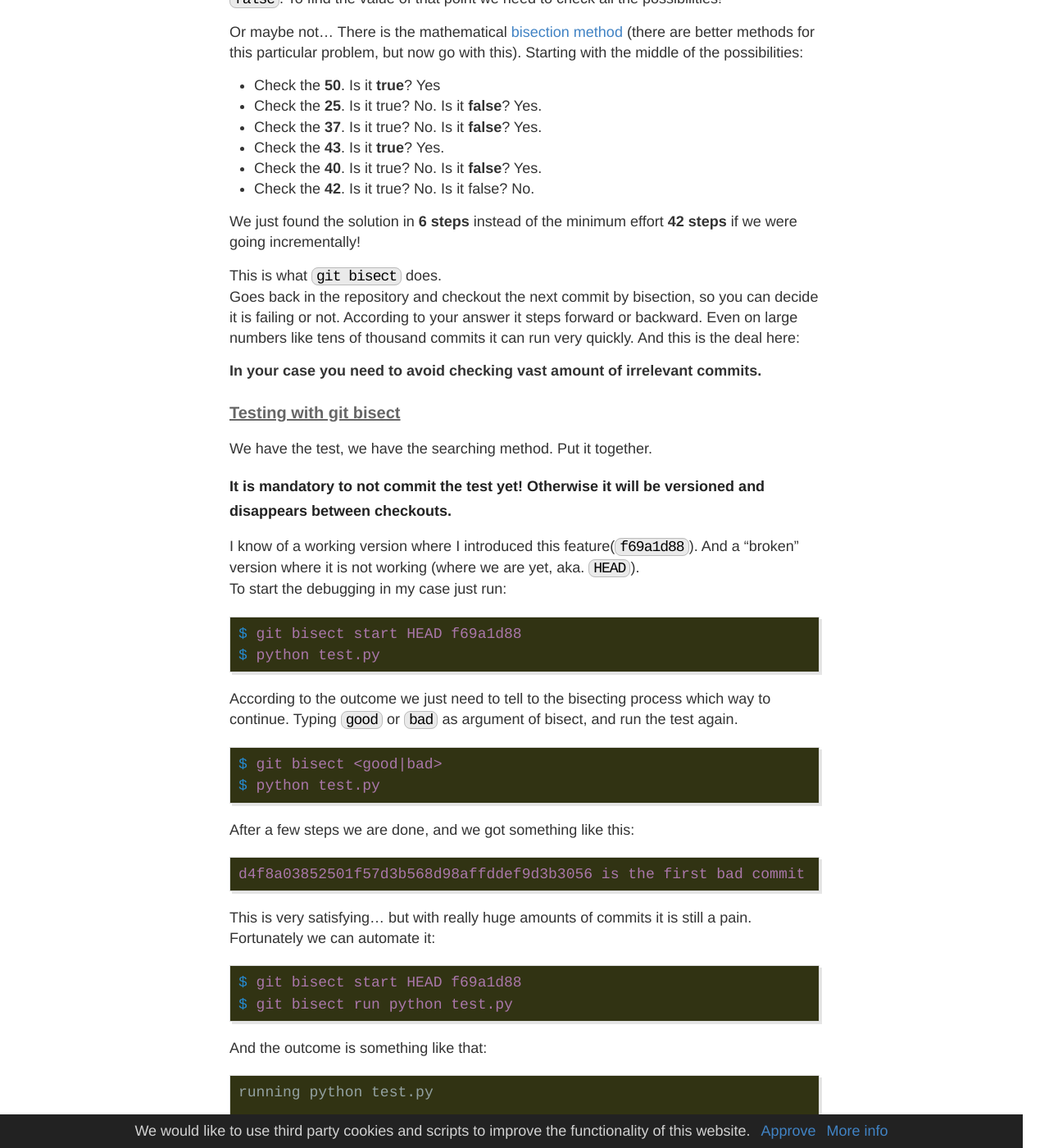
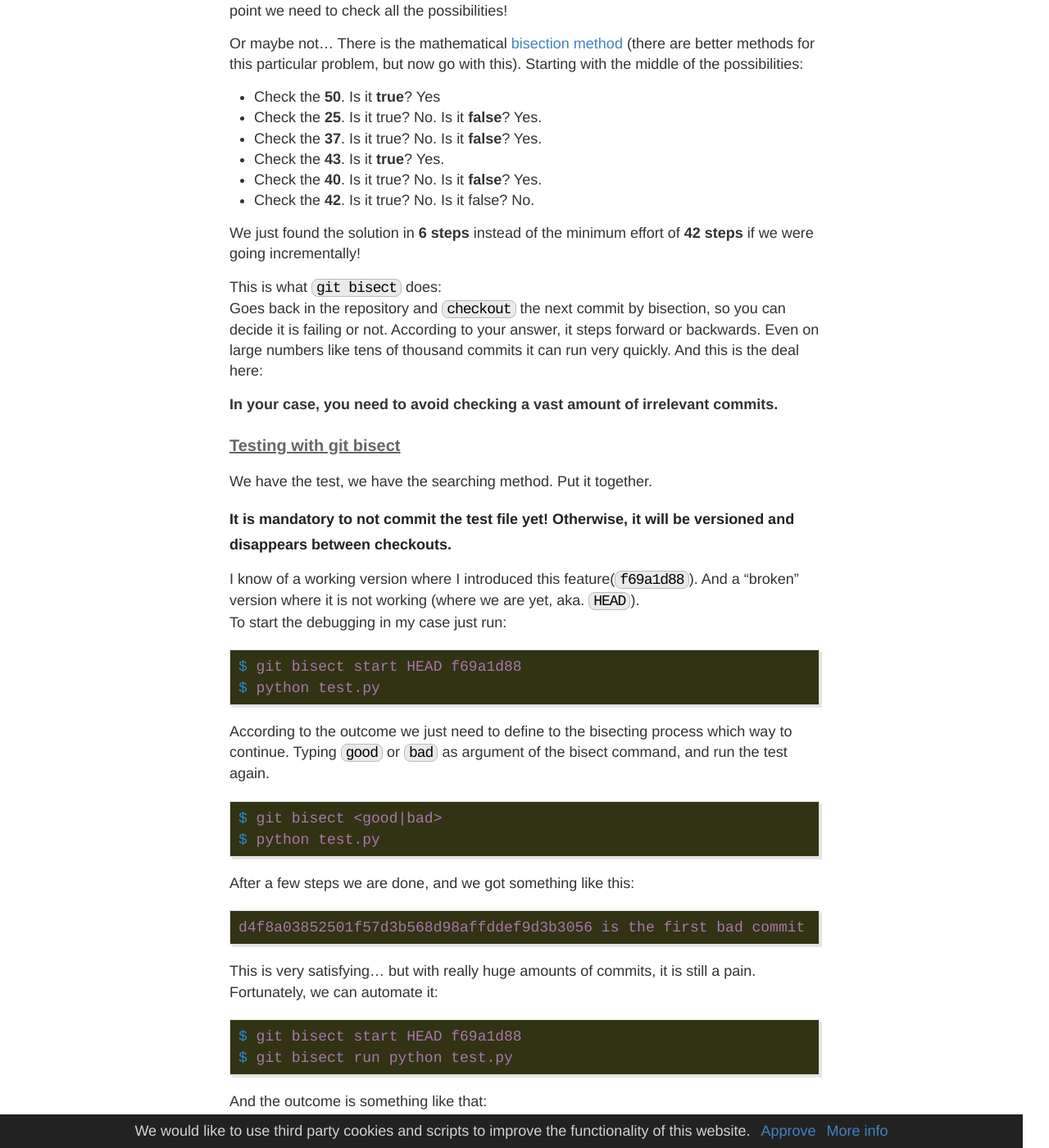
Before and after one commit to Mikopet/mikopet.dev, a Jekyll site: the page built from blog/_posts/2021-02-21-kill-insects-with-bisect.md, in a window 1280 px wide and 1400 px high, scrolled down 1894 px. Shown: the whole window at 82% size. Built offline with Jekyll 4.4.1, drawn with Linux system fonts in a browser that asks for light colours; some web fonts are replaced; comment, search, counter and statistics services are not loaded; some of the changed text lies outside the part shown.

Commit message:
CONTENT #3: grammar fix

````diff
--- a/blog/_posts/2021-02-21-kill-insects-with-bisect.md
+++ b/blog/_posts/2021-02-21-kill-insects-with-bisect.md
@@ -16,14 +16,14 @@
 
 ### Solve this!
 
-First thing you should investigate is that there is any test present for that function and if there is: why is that test **false positive**.
-This is the better outcome, because one need to fix some tests according to the current _valid_ behaviour. And of course the code after all.
+The first thing you should investigate is that there is any test present for that function and if there is: why is that test **false positive**.
+This is the better outcome because one needs to fix some tests according to the current _valid_ behaviour. And of course the code after all.
 
 #### But what to do if there is no test for that operation?
 
 Well, I am sure you know that: **Make one!**
 
-For example: I had a feature in this blog on index page. This feature showed the [tags] over the post excerpt.
+For example, I had a feature in this blog on the index page. This feature showed the [tags] over the post excerpt.
 But I redesigned it, so I do not have this feature anymore. My test checks if is there any `#` in that line.
 Let us say: this is the bug we are searching for now.
 
@@ -53,17 +53,19 @@
   unittest.main()
 ```
 
-When you run this test it is failing of course. That is valid because function is broken yet. But we know it worked sometime in the past.
+When you run this test it is failing of course. That is valid because the function is broken yet. But we know it worked some time in the past.
 
 > Who cares? Just fix the code and move on!
 
 **You can say in your case. And you are right**... well, at least partially.
 You need to know when and why that bug appeared. Not because of blaming the author, but because there must be a reason.
-So with that careless behaviour your "fix" can cause other bugs in the system unwittingly.
+So with that careless behaviour, your "fix" can cause other bugs in the system unwittingly.
 
 #### You need to find the root cause!
 
-Let us say, we have a [sigmoid function] implemented by somebody, but we do not know where is the [inflection point] of it. We only know that is a positive integer between 1 and 100.
+Let us say, we have a [sigmoid function] implemented by somebody, but we do not know where is the [inflexion point] of it.
+
+We only know that is a positive integer between 1 and 100.
 We know, and we can prove the input **100** returns `true`, while the input **1** returns `false`.
 To find the value of that point we need to check all the possibilities!
 
@@ -76,19 +78,19 @@
  - Check the **40**. Is it true? No. Is it **false**? Yes.
  - Check the **42**. Is it true? No. Is it false? No.
 
-We just found the solution in **6 steps** instead of the minimum effort **42 steps** if we were going incrementally!
+We just found the solution in **6 steps** instead of the minimum effort of **42 steps** if we were going incrementally!
 
-This is what `git bisect` does.
-Goes back in the repository and checkout the next commit by bisection, so you can decide it is failing or not. According to your answer it steps forward or backward.
+This is what `git bisect` does:
+Goes back in the repository and `checkout` the next commit by bisection, so you can decide it is failing or not. According to your answer, it steps forward or backwards.
 Even on large numbers like tens of thousand commits it can run very quickly. And this is the deal here:
 
-**In your case you need to avoid checking vast amount of irrelevant commits.**
+**In your case, you need to avoid checking a vast amount of irrelevant commits.**
 
 #### Testing with git bisect
 
 We have the test, we have the searching method. Put it together.
 
-##### It is mandatory to not commit the test yet! Otherwise it will be versioned and disappears between checkouts.
+##### It is mandatory to not commit the test file yet! Otherwise, it will be versioned and disappears between checkouts.
 
 I know of a working version where I introduced this feature(`f69a1d88`). And a "broken" version where it is not working (where we are yet, aka. `HEAD`).
 To start the debugging in my case just run:
@@ -98,7 +100,7 @@
 $ python test.py
 ```
 
-According to the outcome we just need to tell to the bisecting process which way to continue. Typing `good` or `bad` as argument of bisect, and run the test again.
+According to the outcome we just need to define to the bisecting process which way to continue. Typing `good` or `bad` as argument of the bisect command, and run the test again.
 
 ```bash
 $ git bisect <good|bad>
@@ -111,8 +113,8 @@
 d4f8a03852501f57d3b568d98affddef9d3b3056 is the first bad commit
 ```
 
-This is very satisfying... but with really huge amounts of commits it is still a pain.
-Fortunately we can automate it:
+This is very satisfying... but with really huge amounts of commits, it is still a pain.
+Fortunately, we can automate it:
 
 ```bash
 $ git bisect start HEAD f69a1d88
````
Also changed, not shown: other parts of blog/_posts/2021-02-21-kill-insects-with-bisect.md (+4 -4 lines).
